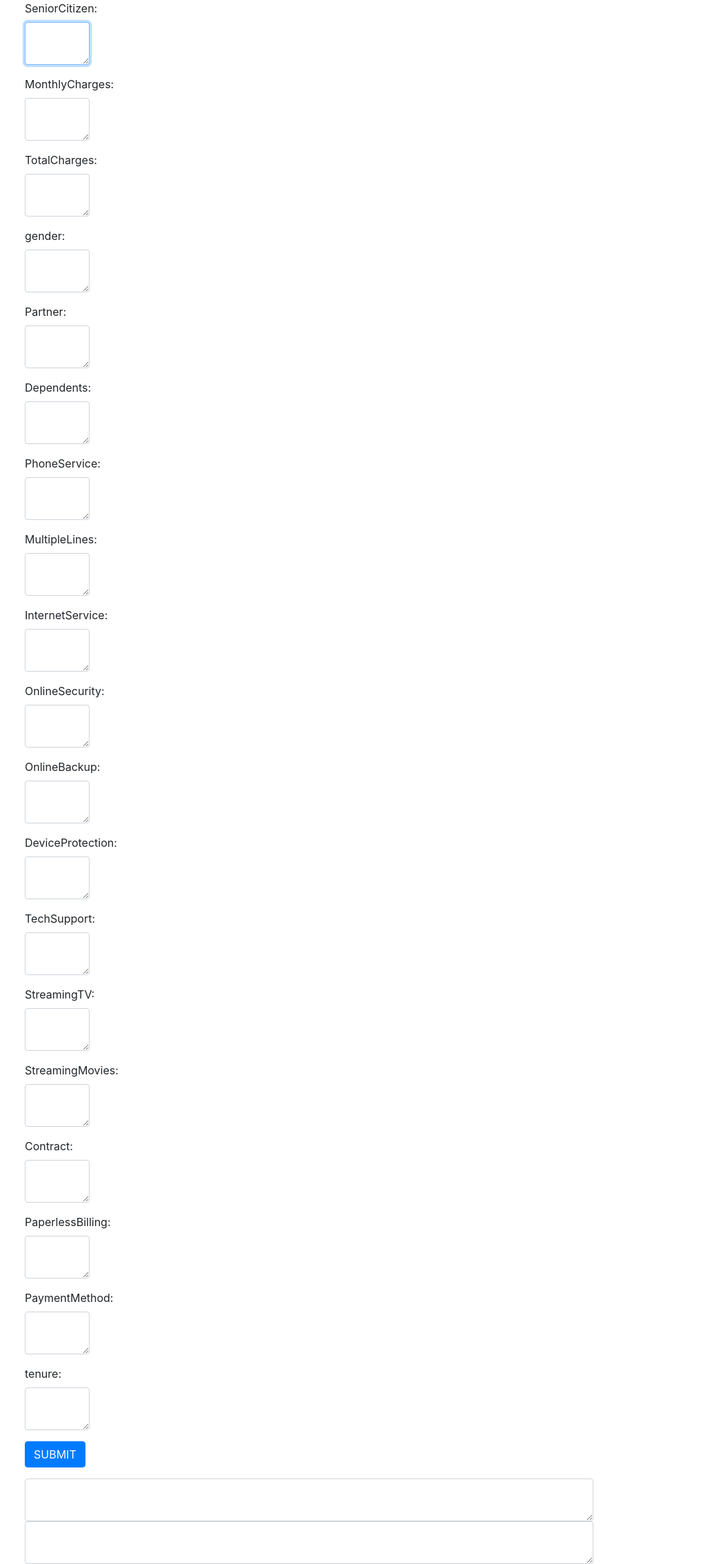
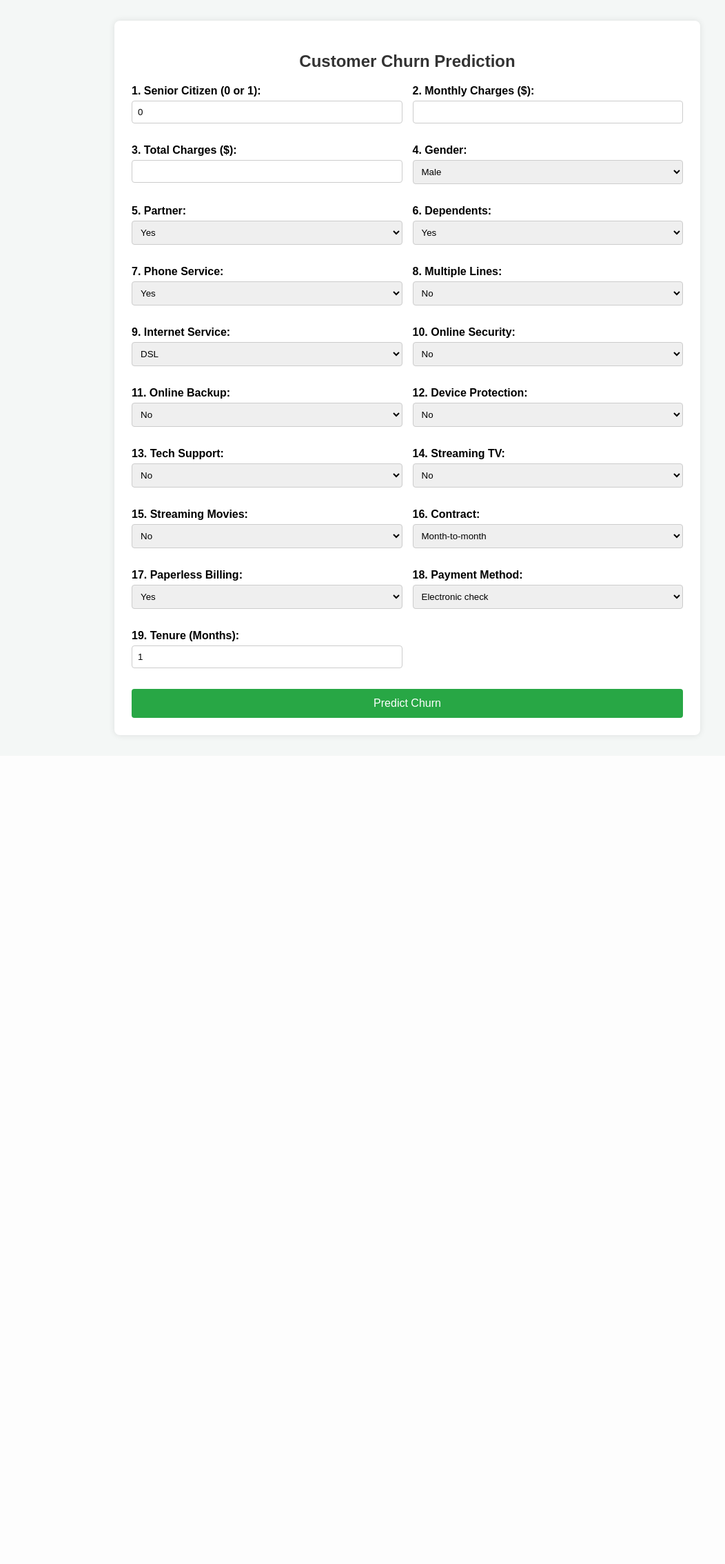
Before and after one commit to rashmip2102/Customer-Churn, a Flask app: page / in a window 1280 px wide. Shown: the whole page at 69% size, without its empty margins (49-1101 px from the left). After the commit the page ends 1071 px from the top, so only its background shows below. Run offline with Flask 3, Linux system fonts and the light colour scheme; some libraries are stand-ins or nearby versions.

Commit message:
Revamp home.html for customer churn prediction
Updated the home page for customer churn prediction with a new layout and form elements.

```diff
--- a/templates/home.html
+++ b/templates/home.html
@@ -1,106 +1,174 @@
-<html>
+<!DOCTYPE html>
+<html lang="en">
 <head>
-   <link rel="stylesheet" href="https://maxcdn.bootstrapcdn.com/bootstrap/4.3.1/css/bootstrap.min.css">
-  <script src="https://ajax.googleapis.com/ajax/libs/jquery/3.4.1/jquery.min.js"></script>
-  <script src="https://cdnjs.cloudflare.com/ajax/libs/popper.js/1.14.7/umd/popper.min.js"></script>
-  <script src="https://maxcdn.bootstrapcdn.com/bootstrap/4.3.1/js/bootstrap.min.js"></script>
+    <meta charset="UTF-8">
+    <meta name="viewport" content="width=device-width, initial-scale=1.0">
+    <title>Customer Churn Prediction</title>
+    <style>
+        body { font-family: Arial, sans-serif; margin: 30px; background-color: #f4f7f6; }
+        .container { max-width: 800px; background: white; padding: 25px; border-radius: 8px; box-shadow: 0 0 10px rgba(0,0,0,0.1); margin: 0 auto; }
+        h2 { text-align: center; color: #333; }
+        .form-group { margin-bottom: 15px; }
+        label { display: block; font-weight: bold; margin-bottom: 5px; }
+        input, select { width: 100%; padding: 8px; box-sizing: border-box; border: 1px solid #ccc; border-radius: 4px; }
+        .grid { display: grid; grid-template-columns: 1fr 1fr; gap: 15px; }
+        button { width: 100%; padding: 12px; background-color: #28a745; color: white; border: none; font-size: 16px; border-radius: 4px; cursor: pointer; margin-top: 15px; }
+        button:hover { background-color: #218838; }
+        .result { margin-top: 25px; padding: 15px; background: #e9ecef; border-radius: 4px; text-align: center; }
+        .result h3 { margin: 5px 0; color: #0056b3; }
+    </style>
 </head>
 <body>
-      <title>Churn Prediction</title>
+
 <div class="container">
-		<div class="row">
+    <h2>Customer Churn Prediction</h2>
 
-		  <form action="http://localhost:5000/" method="POST">
-		  	<div class="col-sm-9">
-			 <div class="form-group  purple-border">
-				  <label for="comment">SeniorCitizen:</label>
-				  <textarea class="form-control" rows="2" id="query1" name="query1" rows="2" cols="5" autofocus>{{query1}}</textarea>
+    <form action="/" method="POST">
+        <div class="grid">
+            <div class="form-group">
+                <label>1. Senior Citizen (0 or 1):</label>
+                <input type="number" name="query1" value="{{ query1 if query1 else '0' }}" required>
             </div>
-			<div class="form-group  purple-border">
-				  <label for="comment">MonthlyCharges:</label>
-				  <textarea class="form-control" rows="2" id="query2" name="query2" rows="2" cols="5" autofocus>{{query2}}</textarea>
+            <div class="form-group">
+                <label>2. Monthly Charges ($):</label>
+                <input type="text" name="query2" value="{{ query2 if query2 else '' }}" required>
             </div>
-			<div class="form-group  purple-border">
-				  <label for="comment">TotalCharges:</label>
-				  <textarea class="form-control" rows="2" id="query3" name="query3" rows="2" cols="5" autofocus>{{query3}}</textarea>
+            <div class="form-group">
+                <label>3. Total Charges ($):</label>
+                <input type="text" name="query3" value="{{ query3 if query3 else '' }}" required>
             </div>
-			<div class="form-group  purple-border">
-				  <label for="comment">gender:</label>
-				  <textarea class="form-control" rows="2" id="query4" name="query4" rows="2" cols="5" autofocus>{{query4}}</textarea>
+            <div class="form-group">
+                <label>4. Gender:</label>
+                <select name="query4">
+                    <option value="Male" {% if query4 == 'Male' %}selected{% endif %}>Male</option>
+                    <option value="Female" {% if query4 == 'Female' %}selected{% endif %}>Female</option>
+                </select>
             </div>
-			<div class="form-group  purple-border">
-				  <label for="comment">Partner:</label>
-				  <textarea class="form-control" rows="2" id="query5" name="query5" rows="2" cols="5" autofocus>{{query5}}</textarea>
+            <div class="form-group">
+                <label>5. Partner:</label>
+                <select name="query5">
+                    <option value="Yes" {% if query5 == 'Yes' %}selected{% endif %}>Yes</option>
+                    <option value="No" {% if query5 == 'No' %}selected{% endif %}>No</option>
+                </select>
             </div>
-			<div class="form-group  purple-border">
-				  <label for="comment">Dependents:</label>
-				  <textarea class="form-control" rows="2" id="query6" name="query6" rows="2" cols="5" autofocus>{{query6}}</textarea>
+            <div class="form-group">
+                <label>6. Dependents:</label>
+                <select name="query6">
+                    <option value="Yes" {% if query6 == 'Yes' %}selected{% endif %}>Yes</option>
+                    <option value="No" {% if query6 == 'No' %}selected{% endif %}>No</option>
+                </select>
             </div>
-			<div class="form-group  purple-border">
-				  <label for="comment">PhoneService:</label>
-				  <textarea class="form-control" rows="2" id="query7" name="query7" rows="2" cols="5" autofocus>{{query7}}</textarea>
+            <div class="form-group">
+                <label>7. Phone Service:</label>
+                <select name="query7">
+                    <option value="Yes" {% if query7 == 'Yes' %}selected{% endif %}>Yes</option>
+                    <option value="No" {% if query7 == 'No' %}selected{% endif %}>No</option>
+                </select>
             </div>
-			<div class="form-group  purple-border">
-				  <label for="comment">MultipleLines:</label>
-				  <textarea class="form-control" rows="2" id="query8" name="query8" rows="2" cols="5" autofocus>{{query8}}</textarea>
+            <div class="form-group">
+                <label>8. Multiple Lines:</label>
+                <select name="query8">
+                    <option value="No" {% if query8 == 'No' %}selected{% endif %}>No</option>
+                    <option value="Yes" {% if query8 == 'Yes' %}selected{% endif %}>Yes</option>
+                    <option value="No phone service" {% if query8 == 'No phone service' %}selected{% endif %}>No phone service</option>
+                </select>
             </div>
-			<div class="form-group  purple-border">
-				  <label for="comment">InternetService:</label>
-				  <textarea class="form-control" rows="2" id="query9" name="query9" rows="2" cols="5" autofocus>{{query9}}</textarea>
+            <div class="form-group">
+                <label>9. Internet Service:</label>
+                <select name="query9">
+                    <option value="DSL" {% if query9 == 'DSL' %}selected{% endif %}>DSL</option>
+                    <option value="Fiber optic" {% if query9 == 'Fiber optic' %}selected{% endif %}>Fiber optic</option>
+                    <option value="No" {% if query9 == 'No' %}selected{% endif %}>No</option>
+                </select>
             </div>
-			<div class="form-group  purple-border">
-				  <label for="comment">OnlineSecurity:</label>
-				  <textarea class="form-control" rows="2" id="query10" name="query10" rows="2" cols="5" autofocus>{{query10}}</textarea>
+            <div class="form-group">
+                <label>10. Online Security:</label>
+                <select name="query10">
+                    <option value="No" {% if query10 == 'No' %}selected{% endif %}>No</option>
+                    <option value="Yes" {% if query10 == 'Yes' %}selected{% endif %}>Yes</option>
+                    <option value="No internet service" {% if query10 == 'No internet service' %}selected{% endif %}>No internet service</option>
+                </select>
             </div>
-			<div class="form-group  purple-border">
-				  <label for="comment">OnlineBackup:</label>
-				  <textarea class="form-control" rows="2" id="query11" name="query11" rows="2" cols="5" autofocus>{{query11}}</textarea>
+            <div class="form-group">
+                <label>11. Online Backup:</label>
+                <select name="query11">
+                    <option value="No" {% if query11 == 'No' %}selected{% endif %}>No</option>
+                    <option value="Yes" {% if query11 == 'Yes' %}selected{% endif %}>Yes</option>
+                    <option value="No internet service" {% if query11 == 'No internet service' %}selected{% endif %}>No internet service</option>
+                </select>
             </div>
-			<div class="form-group  purple-border">
-				  <label for="comment">DeviceProtection:</label>
-				  <textarea class="form-control" rows="2" id="query12" name="query12" rows="2" cols="5" autofocus>{{query12}}</textarea>
+            <div class="form-group">
+                <label>12. Device Protection:</label>
+                <select name="query12">
+                    <option value="No" {% if query12 == 'No' %}selected{% endif %}>No</option>
+                    <option value="Yes" {% if query12 == 'Yes' %}selected{% endif %}>Yes</option>
+                    <option value="No internet service" {% if query12 == 'No internet service' %}selected{% endif %}>No internet service</option>
+                </select>
             </div>
-			<div class="form-group  purple-border">
-				  <label for="comment">TechSupport:</label>
-				  <textarea class="form-control" rows="2" id="query13" name="query13" rows="2" cols="5" autofocus>{{query13}}</textarea>
+            <div class="form-group">
+                <label>13. Tech Support:</label>
+                <select name="query13">
+                    <option value="No" {% if query13 == 'No' %}selected{% endif %}>No</option>
+                    <option value="Yes" {% if query13 == 'Yes' %}selected{% endif %}>Yes</option>
+                    <option value="No internet service" {% if query13 == 'No internet service' %}selected{% endif %}>No internet service</option>
+                </select>
             </div>
-			<div class="form-group  purple-border">
-				  <label for="comment">StreamingTV:</label>
-				  <textarea class="form-control" rows="2" id="query14" name="query14" rows="2" cols="5" autofocus>{{query14}}</textarea>
+            <div class="form-group">
+                <label>14. Streaming TV:</label>
+                <select name="query14">
+                    <option value="No" {% if query14 == 'No' %}selected{% endif %}>No</option>
+                    <option value="Yes" {% if query14 == 'Yes' %}selected{% endif %}>Yes</option>
+                    <option value="No internet service" {% if query14 == 'No internet service' %}selected{% endif %}>No internet service</option>
+                </select>
             </div>
-			<div class="form-group  purple-border">
-				  <label for="comment">StreamingMovies:</label>
-				  <textarea class="form-control" rows="2" id="query15" name="query15" rows="2" cols="5" autofocus>{{query15}}</textarea>
+            <div class="form-group">
+                <label>15. Streaming Movies:</label>
+                <select name="query15">
+                    <option value="No" {% if query15 == 'No' %}selected{% endif %}>No</option>
+                    <option value="Yes" {% if query15 == 'Yes' %}selected{% endif %}>Yes</option>
+                    <option value="No internet service" {% if query15 == 'No internet service' %}selected{% endif %}>No internet service</option>
+                </select>
             </div>
-			<div class="form-group  purple-border">
-				  <label for="comment">Contract:</label>
-				  <textarea class="form-control" rows="2" id="query16" name="query16" rows="2" cols="5" autofocus>{{query16}}</textarea>
+            <div class="form-group">
+                <label>16. Contract:</label>
+                <select name="query16">
+                    <option value="Month-to-month" {% if query16 == 'Month-to-month' %}selected{% endif %}>Month-to-month</option>
+                    <option value="One year" {% if query16 == 'One year' %}selected{% endif %}>One year</option>
+                    <option value="Two year" {% if query16 == 'Two year' %}selected{% endif %}>Two year</option>
+                </select>
             </div>
-			<div class="form-group  purple-border">
-				  <label for="comment">PaperlessBilling:</label>
-				  <textarea class="form-control" rows="2" id="query17" name="query17" rows="2" cols="5" autofocus>{{query17}}</textarea>
+            <div class="form-group">
+                <label>17. Paperless Billing:</label>
+                <select name="query17">
+                    <option value="Yes" {% if query17 == 'Yes' %}selected{% endif %}>Yes</option>
+                    <option value="No" {% if query17 == 'No' %}selected{% endif %}>No</option>
+                </select>
             </div>
-			<div class="form-group  purple-border">
-				  <label for="comment">PaymentMethod:</label>
-				  <textarea class="form-control" rows="2" id="query18" name="query18" rows="2" cols="5" autofocus>{{query18}}</textarea>
+            <div class="form-group">
+                <label>18. Payment Method:</label>
+                <select name="query18">
+                    <option value="Electronic check" {% if query18 == 'Electronic check' %}selected{% endif %}>Electronic check</option>
+                    <option value="Mailed check" {% if query18 == 'Mailed check' %}selected{% endif %}>Mailed check</option>
+                    <option value="Bank transfer (automatic)" {% if query18 == 'Bank transfer (automatic)' %}selected{% endif %}>Bank transfer (automatic)</option>
+                    <option value="Credit card (automatic)" {% if query18 == 'Credit card (automatic)' %}selected{% endif %}>Credit card (automatic)</option>
+                </select>
             </div>
-			<div class="form-group  purple-border">
-				  <label for="comment">tenure:</label>
-				  <textarea class="form-control" rows="2" id="query19" name="query19" rows="2" cols="5" autofocus>{{query19}}</textarea>
+            <div class="form-group">
+                <label>19. Tenure (Months):</label>
+                <input type="number" name="query19" value="{{ query19 if query19 else '1' }}" required>
             </div>
         </div>
-			<div class="col-sm-3">
-			<button type="submit" class="btn btn-primary" name="submit">SUBMIT</button>
+
+        <button type="submit">Predict Churn</button>
+    </form>
+
+    {% if output1 %}
+    <div class="result">
+        <h3>{{ output1 }}</h3>
+        <h3>{{ output2 }}</h3>
     </div>
-		  </form>
+    {% endif %}
 </div>
 
-		<div class="row">
-			<div class="col-sm-9">
-			<textarea class="form-control" rows="2" id="comment" name="query6" rows="2" cols="5" autofocus>{{output1}}</textarea>
-			<textarea class="form-control" rows="2" id="comment" name="query7" rows="2" cols="5" autofocus>{{output2}}</textarea>
-			</div>
-		</div>
-	</div>
 </body>
 </html>
```
Lines whose indentation alone changed are shown as unchanged.
